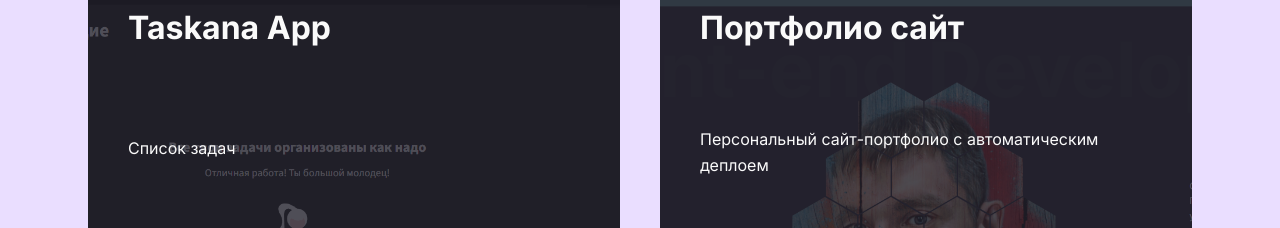
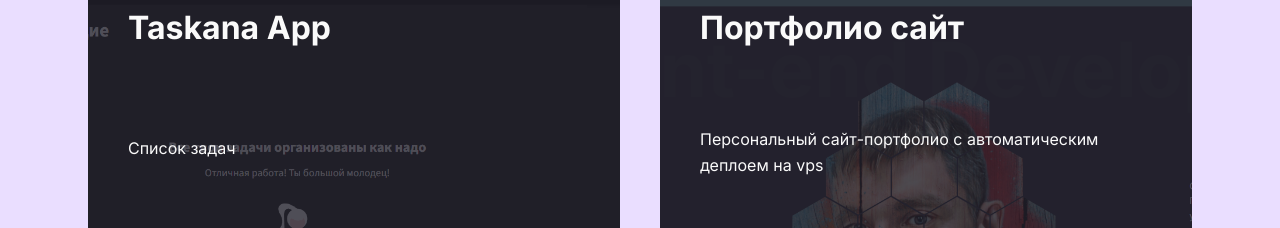
Before and after one commit to Egeny-Myasnikov/portfolio, a Next.js app: page / in a window 1280 px wide. Shown: the part 2827-3055 px from the top of the page. Built offline with nearby package versions, Linux system fonts and the light colour scheme; a web font is replaced by a local one.

Commit message:
ci: fix 3

```diff
--- a/src/data/portfolio-data.ts
+++ b/src/data/portfolio-data.ts
@@ -40,7 +40,7 @@ export const projects: Project[] = [
 	{
 		id: 4,
 		title: 'Портфолио сайт',
-		description: 'Персональный сайт-портфолио с автоматическим деплоем',
+		description: 'Персональный сайт-портфолио с автоматическим деплоем на vps',
 		technologies: ['Next.js 15', 'TypeScript', 'Docker', 'GitHub Actions'],
 		liveUrl: 'https://e-myasnikov.ru',
 		images: ['/projects/portfolio/portfolio.png'],
```
